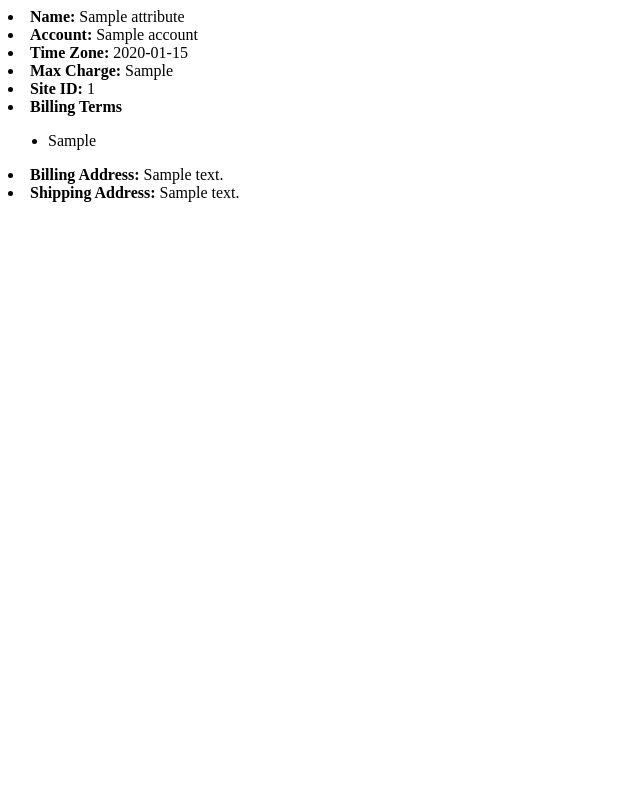
After one commit to Rouz1130/mirage-app, a Node project: template app/templates/components/site-tile.hbs in a window 1280 px wide. The commit adds this page. Shown: the whole page, without its empty margins (0-640 px from the left). Run offline with Node 20 templates, Linux system fonts and the light colour scheme; the template is opened without the code that fills it: most values are stand-ins (such as "Sample title", 1, 10 or a date in 2020).

Commit message:
add site-tile page, add ability to click an account on the index  and to to the site test page with that account's id in the URL

```diff
--- /dev/null
+++ b/app/components/site-tile.js
@@ -0,0 +1,4 @@
+import Ember from 'ember';
+
+export default Ember.Component.extend({
+});
--- a/app/router.js
+++ b/app/router.js
@@ -7,8 +7,8 @@ const Router = Ember.Router.extend({
 });
 
 Router.map(function() {
-  this.route('accounts', { path: '/accounts/:account_id'});
-  this.route('site');
+  this.route('accounts');
+  this.route('site', {path: '/sites/:site_id' });
 });
 
 export default Router;
--- a/app/styles/app.scss
+++ b/app/styles/app.scss
@@ -1 +1,5 @@
 @import "bootstrap";
+
+body {
+  background-color: lightsteelblue;
+}
--- /dev/null
+++ b/app/templates/components/site-tile.hbs
@@ -0,0 +1,11 @@
+<li><strong>Name:</strong> {{site.attributes.site-name}}</li>
+<li><strong>Account:</strong> {{site.attributes.account}}</li>
+<li><strong>Time Zone:</strong> {{site.attributes.time-zone}}</li>
+<li><strong>Max Charge:</strong> {{site.attributes.max-charge}}</li>
+<li><strong>Site ID:</strong> {{site.attributes.site-id}}</li>
+<li><strong>Billing Terms</strong></li>
+  <ul>
+    <li>{{site.attributes.billing-terms}}</li>
+  </ul>
+<li><strong>Billing Address:</strong> {{site.attributes.billin-address}}</li>
+<li><strong>Shipping Address:</strong> {{site.attributes.shipping-address}}</li>
--- a/app/templates/index.hbs
+++ b/app/templates/index.hbs
@@ -1,7 +1,5 @@
 <div class=container>
-  <h1>Test</h1>
-
-  <p>Test: {{model.sites.data.length}}</p>
+  <h1>Index</h1>
 
   <ul>
     <li><strong>Length of Mirage Generated List:</strong> {{model.accounts.data.length}}</li>
@@ -17,7 +15,7 @@
     <li><strong>Faker Looping</strong></li>
     <ul>
       {{#each model.accounts.data as |account| }}
-        <li>{{account.attributes.name}}</li>
+        {{#link-to 'site' account.id}}<li>{{account.attributes.name}}</li>{{/link-to}}
       {{/each}}
     </ul>
   </ul>
```
Also changed, not shown: app/templates/site.hbs (+4 -12 lines), tests/integration/components/site-tile-test.js (added, +24 -0 lines).
